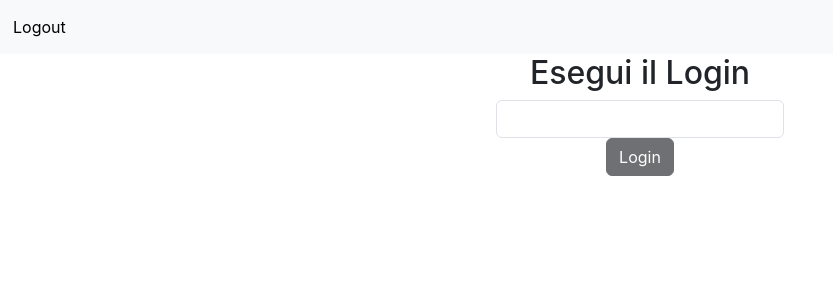
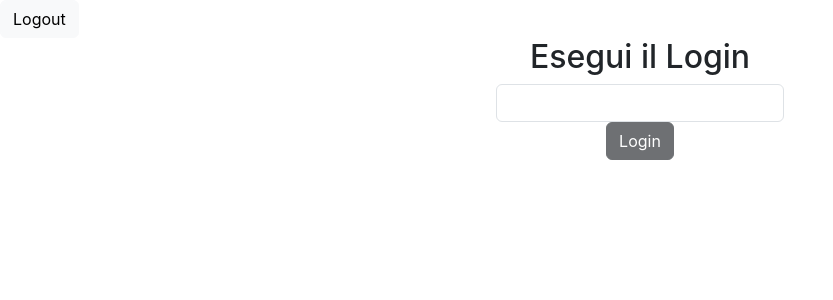
Before and after one commit to chiaraferrara/ReactJS-Login, a React (Create React App) app: page / in a window 1280 px wide. Shown: the top 300 px of the page, without its empty margins (0-833 px from the left). Built offline with nearby package versions, Linux system fonts and the light colour scheme.

Commit message:
feat(app.js): logout route and welcome page on login

```diff
--- a/package.json
+++ b/package.json
@@ -6,7 +6,6 @@
     "@testing-library/jest-dom": "^5.17.0",
     "@testing-library/react": "^13.4.0",
     "@testing-library/user-event": "^13.5.0",
-    "bootstrap": "^5.3.2",
     "react": "^18.2.0",
     "react-dom": "^18.2.0",
     "react-scripts": "5.0.1",
@@ -37,6 +36,8 @@
     ]
   },
   "devDependencies": {
+    "prettier": "^3.2.4",
+    "bootstrap": "^5.3.2",
     "react-router-dom": "^6.21.2"
   }
 }
--- a/src/App.js
+++ b/src/App.js
@@ -1,37 +1,55 @@
-import "./App.css";
+/** @format */
 
-import { useNavigate } from "react-router-dom"; //npm i react-router-dom
-import { useState } from "react";
+import './App.css';
 
+import { useNavigate } from 'react-router-dom'; //npm i react-router-dom
+import { useState } from 'react';
 
+const users = JSON.parse(localStorage.getItem('users')) || [];
 
-export function App() {
-
-
-  const [email, setEmail] = useState(""); //state
+export function LoginForm() {
+  const [email, setEmail] = useState(''); //state
   const navigate = useNavigate();
 
 
+  const saveUser = () => {
+    localStorage.setItem('users', JSON.stringify(users));
+  }
+
+  const saveUserOnLocalStorage = () => {
+    const user = {
+      email: email,
+      lastLogged: new Date().toLocaleString(),
+      previousAccess: null,
+      counter: 1,
+    };
+    users.push(user);
+    saveUser()
+  };
+
   const saveEmail = () => {
-   localStorage.setItem(`email`, email);
-}
+    localStorage.setItem(`email`, email);
+  };
 
-
-
-  const routeChange = () =>{
-  navigate(`/welcome`)
-}
+  const routeChange = () => {
+    navigate(`/welcome`);
+  };
 
   return (
-    <div className="App" style={{width: 18 + 'rem', margin: 'auto'}}>
+    <div className="App" style={{ width: 18 + 'rem', margin: 'auto' }}>
       <h2>Esegui il Login</h2>
-      <form id="emailForm" name="emailform" action="#"
-      onSubmit={(e) =>{
-        e.preventDefault();
-        checkEmail(document.emailform.email);
-        saveEmail() //saveEmail prima di route change per salvare nel local storage
-        routeChange()
-      }}>
+      <form
+        id="emailForm"
+        name="emailform"
+        action="#"
+        onSubmit={e => {
+          e.preventDefault();
+          checkEmail(document.emailform.email);
+          saveUserOnLocalStorage();
+          saveEmail(); //saveEmail prima di route change per salvare nel local storage
+          routeChange();
+        }}
+      >
         <input
           type="email"
           className="form-control"
@@ -41,14 +59,9 @@ export function App() {
           required
           onInput={validateEmail}
           // stato della mail aggiorna il valore così
-          onChange={event => setEmail(event.target.value)}>
-        </input>
-        <button
-          className="btn btn-dark"
-          type="submit"
-          id="submitBtn"
-          action="#"
-          disabled>
+          onChange={event => setEmail(event.target.value)}
+        ></input>
+        <button className="btn btn-dark" type="submit" id="submitBtn" action="#" disabled>
           Login
         </button>
       </form>
@@ -56,10 +69,8 @@ export function App() {
   );
 }
 
-
-const checkEmail = (input) => {
-  var regex =
-  /^([A-Za-z0-9_\-\.])+\@([A-Za-z0-9_\-\.])+\.([A-Za-z]{2,10})$/;
+const checkEmail = input => {
+  var regex = /^([A-Za-z0-9_\-\.])+\@([A-Za-z0-9_\-\.])+\.([A-Za-z]{2,10})$/;
   if (input.value.match(regex)) {
     return true;
   } else {
@@ -68,58 +79,50 @@ const checkEmail = (input) => {
 };
 
 const validateEmail = () => {
-  const submitBtn = document.getElementById("submitBtn");
-  const inputEmail = document.getElementById("inputEmail");
+  const submitBtn = document.getElementById('submitBtn');
+  const inputEmail = document.getElementById('inputEmail');
   const isEmailValid = checkEmail(inputEmail);
 
   submitBtn.disabled = !isEmailValid;
 };
 
+//logout button useNavigate per tornare a '/' dopo aver cancellato la mail dal local storage.
+export function LogoutButton() {
+  const navigate = useNavigate();
 
-
-
-export function Header() {
-  // const navigate = useNavigate();
-
-  // const routeChange = () =>{
-  //   navigate(`/`)
-  // }
-  const getCurrentEmail = () => {
-    const email = localStorage.getItem('email')
-    return email;
-  }
   const clearEmail = () => {
-    const mail = getCurrentEmail();
-
-    localStorage.removeItem('email', mail)
-  }
+    const mail = localStorage.getItem('email');
+    localStorage.removeItem('email', mail);
+    navigate('/');
+  };
 
   return (
-    <nav id="header" className="navbar navbar-expand-lg bg-body-tertiary">
-      <button type="button" class="btn btn-light" onClick={() =>{clearEmail()
-      // routeChange()
-      }}>Logout</button>
-    </nav>
+    <button type="button" className="btn btn-light" onClick={clearEmail}>
+      Logout
+    </button>
   );
-
+}
+//Header] is not a <Route> component. All component children of <Routes> must be a <Route> or <React.Fragment>
+//Soluzione:  <BrowserRouter><Header/>
+export function Header() {
+  return <LogoutButton />;
 }
 
-
- export function Welcome(){
-  const email = localStorage.getItem("email");
+export function Welcome() {
+  const email = localStorage.getItem('email');
   return (
     <div className="container">
-    <h1>Welcome!</h1>
-    {email}</div>
-  )
-
-  }
-  export function WelcomeBack(){
-    const email = localStorage.getItem("email");
-    return(
-      <div className="container">
+      <h1>Welcome!</h1>
+      {email}
+    </div>
+  );
+}
+export function WelcomeBack() {
+  const email = localStorage.getItem('email');
+  return (
+    <div className="container">
       <h2>Welcome Back!</h2>
-      {email}</div>
-    )
-
+      {email}
+    </div>
+  );
 }
--- a/src/index.js
+++ b/src/index.js
@@ -1,21 +1,22 @@
+/** @format */
+
 import React, { StrictMode } from 'react';
 import ReactDOM from 'react-dom/client';
 import './index.css';
-import { App, Header, Welcome, WelcomeBack } from './App';
+import {Header, LoginForm, Welcome } from './App'
 import reportWebVitals from './reportWebVitals';
-import { BrowserRouter, Routes, Route } from "react-router-dom";
+import { BrowserRouter, Routes, Route } from 'react-router-dom';
 
 const root = ReactDOM.createRoot(document.getElementById('root'));
 root.render(
   <StrictMode>
-<Header />
-  <BrowserRouter>
-  <Routes>
-    <Route index element ={ <App />} />
-    <Route path="welcome" element={<Welcome/> }/>
-    <Route path="welcomeback" element={<WelcomeBack />}/>
-    </Routes>
-  </BrowserRouter>
-  </StrictMode>
+   <BrowserRouter>
+   <Header/>
+      <Routes>
+        <Route path='/' element={ <LoginForm />  }/>
+        <Route path = 'welcome' element= { <Welcome/>}/>
+      </Routes>
+    </BrowserRouter>
+  </StrictMode>,
 );
 reportWebVitals();
```
Also changed, not shown: .prettierrc.json (added), 1 other file (tests, documents, lock files or other folders).
